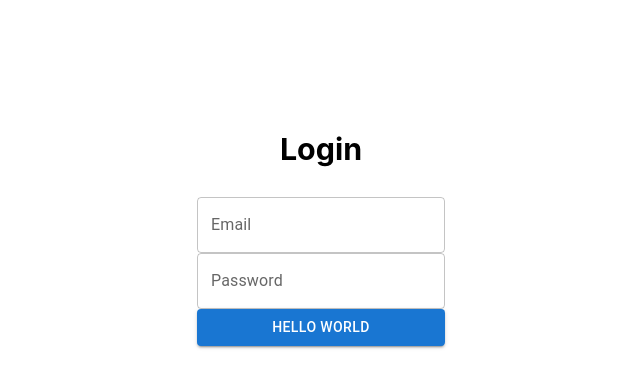
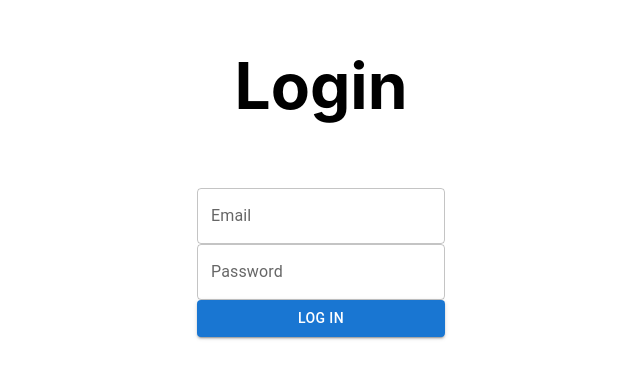
Before and after one commit to Landerwaffe/DataManagement, a React (Create React App) app in the folder crm/: page / in a window 1280 px wide. Shown: the part 177-564 px from the top of the page, without its empty margins (319-959 px from the left). Built offline with nearby package versions, Linux system fonts and the light colour scheme.

Commit message:
Form handling

```diff
--- a/crm/nodejs/databasepg.js
+++ b/crm/nodejs/databasepg.js
@@ -14,5 +14,5 @@ client.query(`Select * from recruiter`, (err, res) => {
   } else {
     console.log(err.message);
   }
-  client.end;
+  client.end();
 });
--- a/crm/src/App.css
+++ b/crm/src/App.css
@@ -13,19 +13,16 @@
   }
 }
 
-.Title {
-  justify-content: center;
+.App-container {
+  display: flex;
+  padding-top: 20vh;
+  flex-direction: column;
   align-items: center;
 }
 
 .App-header {
   background-color: white;
-  min-height: 100vh;
-  display: flex;
-  flex-direction: column;
-  align-items: center;
-  justify-content: center;
-  font-size: calc(10px + 2vmin);
+  flex: 1;
   color: black;
 }
 
--- a/crm/src/App.js
+++ b/crm/src/App.js
@@ -5,18 +5,30 @@ import TextField from "@mui/material/TextField";
 import Button from "@mui/material/Button";
 import { FormControl, FormLabel } from "@mui/material";
 
+const handleSubmit = (event) => {
+  event.preventDefault();
+  console.log("Handling Form");
+  // handle form submission here
+};
+
 function App() {
   return (
     <div className="App">
       <header className="App-header">
-        <h3>Login</h3>
-        <FormControl>
-          <TextField id="outlined-basic" label="Email" variant="outlined" />
-          <TextField id="outlined-basi" label="Password" variant="outlined" />
-          {/* <TextField id="filled-basic" label="Filled" variant="filled" /> */}
-          {/* <TextField id="standard-basic" label="Standard" variant="standard" /> */}
-          <ButtonUsage />
-        </FormControl>
+        <div className="App-container">
+          <h3 style={{ fontSize: "64px" }}>Login</h3>
+          <form onSubmit={handleSubmit}>
+            <FormControl>
+              <TextField id="outlined-basic" label="Email" variant="outlined" />
+              <TextField
+                id="outlined-basi"
+                label="Password"
+                variant="outlined"
+              />
+              <ButtonUsage buttonText="Log in" type="submit" />
+            </FormControl>
+          </form>
+        </div>
       </header>
     </div>
   );
--- a/crm/src/Button.js
+++ b/crm/src/Button.js
@@ -1,6 +1,10 @@
 import * as React from "react";
 import Button from "@mui/material/Button";
 
-export default function ButtonUsage() {
-  return <Button variant="contained">Hello world</Button>;
+export default function ButtonUsage({ buttonText, type }) {
+  return (
+    <Button variant="contained" type={type}>
+      {buttonText}
+    </Button>
+  );
 }
```
